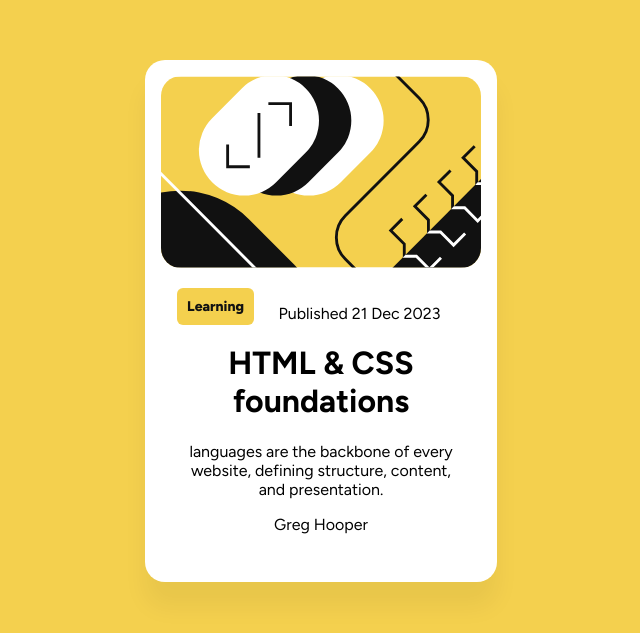
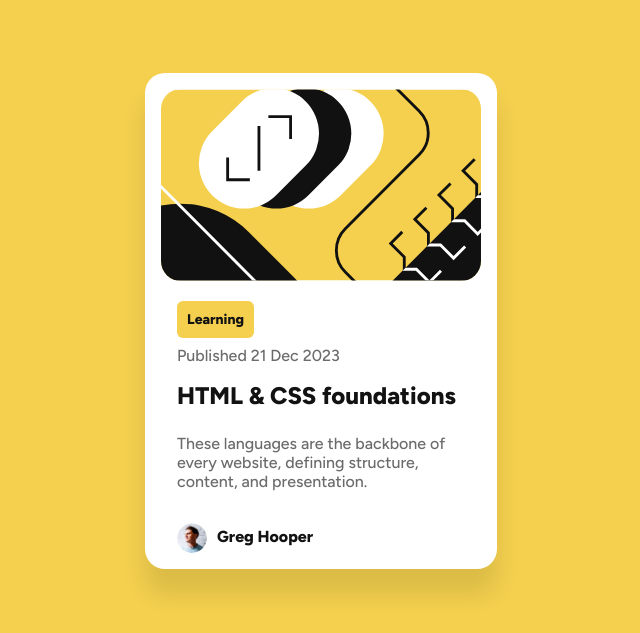
Before and after one commit to AriKILLER/Blog-Preview-Card, a plain HTML site: page index.html in a window 1280 px wide. Shown: the part 107-740 px from the top of the page, without its empty margins (319-959 px from the left). Drawn offline with Linux system fonts and the light colour scheme.

Commit message:
Third commit. Improved layout and spacing almost looking like the design. Still need to adjust the image and the text alignment.

```diff
--- a/index.html
+++ b/index.html
@@ -17,7 +17,7 @@
       background-color: hsl(47, 88%, 63%);
       font-family: "Figtree", sans-serif;
       font-size: 16px;
-      display: flex;
+      display:flex;
       justify-content: center;
       align-items: center;
       min-height: 100vh;
@@ -28,7 +28,7 @@
       width: 320px;
       max-width: 100%;
       text-align: center;
-      box-shadow: 0 25px 25px rgba(0, 0,0,0.05);
+      box-shadow: 0 25px 25px rgba(0, 0, 0, 0.1);
       padding: 16px;
       background-color: white;
       border-radius: 20px;
@@ -43,6 +43,7 @@
 
     .content {
       padding: 16px;
+      text-align: left;
     }
 
     .content h2 {
@@ -53,9 +54,54 @@
       background-color: hsl(47, 88%, 63%);
       padding: 10px;
       border-radius: 6px;
+      float:left;
+    }
+
+    .content small{
+      color:hsl(0, 0%, 42%);
+      font-size: 16px;
+      font-weight: 500;
+      display:flex;
+      float:left;
+      clear: left;
+      margin-top: 8px;
+      margin-bottom: 8px;
+    }
+
+    .content h1 {
+      color: hsl(0, 0%, 7%);
+      font-size: 24px;
+      font-weight: 800;
       display: inline-block;
+      margin-top: 8px;
+      margin-bottom: 8px;
+    }
+
+    .content p{
+      color:hsl(0, 0%, 42%);
+      font-size: 16px;
+      font-weight: 500;
+      display: flex;
+      align-items: left;
+      justify-content: left;
+    }
+    .content img {
+      width: 30px;
+      height: 30px;
+      border-radius: 50%;
+      margin-top: 16px;
       float: left;
     }
+
+    .content strong {
+      color: hsl(0, 0%, 7%);
+      font-size: 16px;
+      font-weight: 800;
+      margin-left: 10px;
+      float: left;
+      margin-top: 20px;
+    }
+
   </style>
 </head>
 <body>
@@ -64,13 +110,15 @@
   <div class="content">
     <h2>Learning</h2>
 
-    <p>Published 21 Dec 2023</p>
+    <small>Published 21 Dec 2023</small>
 
     <h1>HTML & CSS foundations</h1>
 
-    <p>languages are the backbone of every website, defining structure, content, and presentation.</p>
+    <p>These languages are the backbone of every website, defining structure, content, and presentation.</p>
 
-    <p>Greg Hooper</p>
+
+    <img src="./assets/images/image-avatar.webp" alt="avatar">
+    <strong>Greg Hooper</strong>
   </div>
 </div>
 </body>
```
